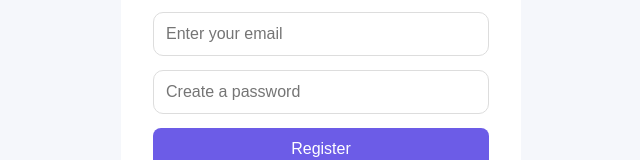
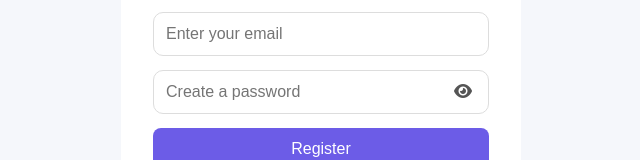
Before and after one commit to praveen08pajart-hub/Lakshya-Sadhana, a React (Vite) app in the folder frontend/: page /register in a window 1280 px wide. Shown: the part 373-533 px from the top of the page, without its empty margins (319-959 px from the left). Built offline with nearby package versions, Linux system fonts and the light colour scheme; no server answers.

Commit message:
password icon in signup was added

```diff
--- a/frontend/src/pages/Register.jsx
+++ b/frontend/src/pages/Register.jsx
@@ -6,6 +6,7 @@ function Register() {
     const [name, setName] = useState("");
     const [email, setEmail] = useState("");
     const [password, setPassword] = useState("");
+    const [showPassword, setShowPassword] = useState(false);
 
     const navigate = useNavigate();
     const handleSubmit = async (e) => {
@@ -58,14 +59,26 @@ function Register() {
                         value={email}
                         onChange={(e) => setEmail(e.target.value)}
                     />
-
-                    <input
-                        type="password"
-                        placeholder="Create a password"
-                        value={password}
-                        onChange={(e) => setPassword(e.target.value)}
-                    />
-
+                    <div className="password-field">
+                        <input
+                            type={showPassword ? "text" : "password"}
+                            placeholder="Create a password"
+                            value={password}
+                            onChange={(e) => setPassword(e.target.value)}
+                        />
+                        <button
+                            type="button"
+                            className="password-eye"
+                            onClick={() => setShowPassword(!showPassword)}
+                            aria-label={showPassword ? "Hide password" : "Show password"}
+                        >
+                            {showPassword ? (
+                                <i className="fa-solid fa-eye-slash"></i>
+                            ) : (
+                                <i className="fa-solid fa-eye"></i>
+                            )}
+                        </button>
+                    </div>
                     <button type="submit">Register</button>
                 </form>
 
```
